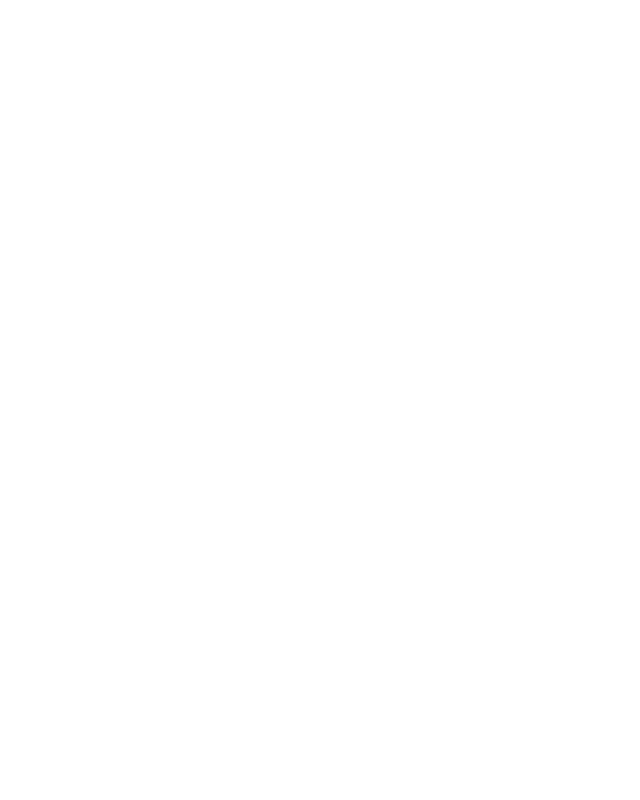
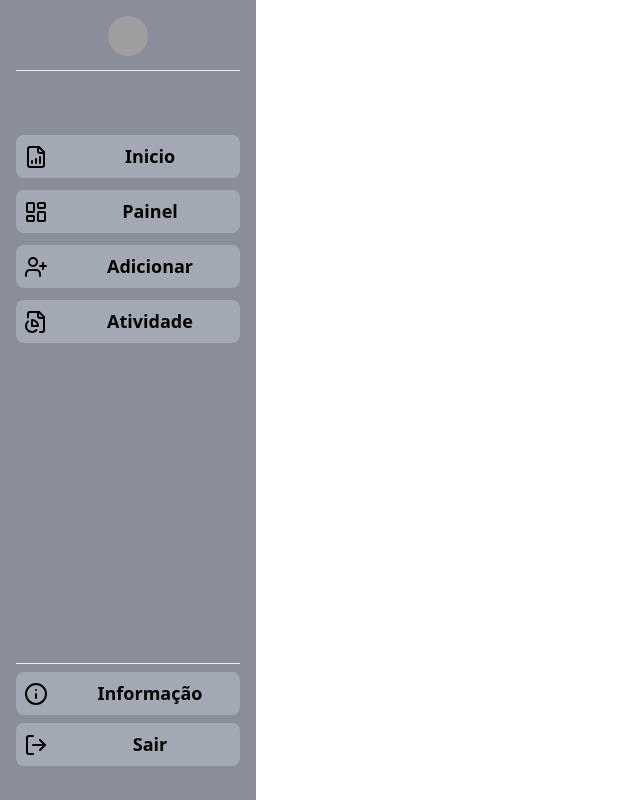
Before and after one commit to mariosalvador/Schema-Controlo-Propinas, a React (Vite) app: page / in a window 1280 px wide. Before the commit this address had no page. Shown: the whole page, without its empty margins (0-640 px from the left). Built offline with nearby package versions, Linux system fonts and the light colour scheme; grey boxes are pictures that could not be loaded.

Commit message:
Home layout scfreen ready

```diff
--- a/package.json
+++ b/package.json
@@ -10,6 +10,7 @@
     "preview": "vite preview"
   },
   "dependencies": {
+    "@radix-ui/react-avatar": "^1.0.4",
     "@radix-ui/react-slot": "^1.0.2",
     "class-variance-authority": "^0.7.0",
     "clsx": "^2.1.1",
--- a/src/Pages/auth/login/Login.tsx
+++ b/src/Pages/auth/login/Login.tsx
@@ -21,7 +21,7 @@
             </div>
 
             <div className=" w-[99%] p-3 flex flex-col justify-items-center">
-             <button type="submit" className="bg-[#6b7280] text-white  font-semibold rounded-lg w-full p-2" >Acessar</button>
+             <button type="submit" className="bg-[#6b7280cb] text-white text-[18px] font-semibold rounded-lg w-full p-2" >Acessar</button>
             </div>
 
 
--- a/src/components/input/input.tsx
+++ b/src/components/input/input.tsx
@@ -15,7 +15,7 @@
                 name={name}
                 render={({field: {ref,onBlur,onChange,value}})=>(
                     <input
-                    className="outline-none p-4 w-[100%] h-11 rounded-lg border-none text-[#222325] font-normal bg-[#ecf0f5]"
+                    className="outline-none p-4 w-[100%] h-11 rounded-lg border-none  text-[#222325] font-normal bg-[#ecf0f5]"
                       onChange={onChange}
                       onBlur={onBlur}
                       type={type}
--- a/src/components/layout/auth/AuthLayout.tsx
+++ b/src/components/layout/auth/AuthLayout.tsx
@@ -4,8 +4,8 @@
 
 export const AuthLayout = ()=>{
     return (
-        <div className="flex w-full h-[100%]  bg-[#f4f6f8]">
-            <div className="bg-white flex justify-center items-center m-auto justify-between rounded-2xl w-[55%] h-[65%] p-[10px]">
+        <div className="flex w-full h-[100%]  bg-[#ffffff5b] ">
+            <div className="bg-white flex items-center m-auto justify-between shadow-2xl rounded-2xl w-[55%] h-[65%] p-[10px]">
                 <div>
                     <Outlet/>
                 </div>
--- a/src/components/layout/home/HomeLayout.tsx
+++ b/src/components/layout/home/HomeLayout.tsx
@@ -1,9 +1,17 @@
+import { SideBar } from "@/components/sidebar/SideBar"
 import { Outlet } from "react-router-dom"
 
 export const HomeLayout =()=>{
     return(
-        <>
-            <Outlet/>
-        </>
+        <div className="flex flex-row h-[100vh] w-[100vw]">
+            <SideBar/>
+
+
+
+            <div>
+                <Outlet/>
+            </div>
+
+        </div>
     )
 }
--- a/src/components/panelAuth/panel.tsx
+++ b/src/components/panelAuth/panel.tsx
@@ -2,7 +2,7 @@
 
 export const Panel = ()=>{
     return(
-        <div className="bg-[#6b7280] w-[45%] h-[95%] rounded-r-2xl rounded-l-md mr-2	">
+        <div className="bg-[#6b7280cb] w-[45%] h-[95%] rounded-r-2xl rounded-l-md mr-2	">
 
         </div>
     )
--- /dev/null
+++ b/src/components/sidebar/SideBar.tsx
@@ -0,0 +1,30 @@
+import { Avatar, AvatarFallback, AvatarImage } from "../ui/avatar";
+import { ElementSideBar } from "./elementSideBar";
+
+import { useState } from 'react';
+
+export const SideBar = () => {
+    const [isHovered, setIsHovered] = useState(false);
+
+    return (
+        <div
+            className="w-[10%] hover:w-[20%] p-4 flex flex-col h-full bg-[#6b7280cb] transition-all duration-500 ease-in-out items-center gap-1 overflow-hidden divide-y divide-white-100 "
+            onMouseEnter={() => setIsHovered(true)}
+            onMouseLeave={() => setIsHovered(false)}
+        >
+
+            <div className="w-[50px] h-[50px] rounded-full flex justify-center">
+                <Avatar>
+                    <AvatarImage src="https://github.com/mariop06.png" alt="@shadcn" />
+                    <AvatarFallback>Mario</AvatarFallback>
+                </Avatar>
+            </div>
+
+
+
+            <ElementSideBar isHovered={isHovered} />
+
+
+        </div>
+    );
+}
--- /dev/null
+++ b/src/components/sidebar/elementSideBar.tsx
@@ -0,0 +1,61 @@
+import { FileBarChart, FilePieChart, Info, LayoutDashboard, LogOut, UserPlus } from "lucide-react";
+
+
+
+const element = [
+    {
+        icon:  <FileBarChart/>,
+        name: 'Inicio'
+    },
+    {
+        icon:  <LayoutDashboard/>,
+        name: 'Painel'
+    },
+    {
+        icon:  <UserPlus/>,
+        name: 'Adicionar'
+    },
+    {
+        icon:  <FilePieChart/>,
+        name: 'Atividade'
+    },
+]
+
+const elementBottom= [
+    {
+        icon:  <Info/>,
+        name: 'Informação'
+    },
+    {
+        icon:  <LogOut/>,
+        name: 'Sair'
+    }
+]
+
+interface ElementSideBarProps {
+    isHovered: boolean;
+}
+
+export const ElementSideBar: React.FC<ElementSideBarProps> = ({ isHovered }) => {
+    return (
+        <div className="flex flex-col gap-80 w-full max-h-max divide-y divide-white-100 ">
+            <div className="flex flex-col gap-3 w-full mt-16">
+                {element.map((element) => (
+                    <div key={element.name} className={`bg- rounded-lg p-2  flex ${isHovered ? ' bg-[#cbd5e15e] gap-5' : 'justify-center'} w-full text-[18px] font-semibold`}>
+                        <button className="flex-shrink-0">{element.icon}</button>
+                        {isHovered && <button className="flex-1 truncate">{element.name}</button>}
+                    </div>
+                ))}
+            </div>
+
+            <div  className="flex flex-col w-full " >
+                {elementBottom.map((element) => (
+                    <div key={element.name} className={`bg- rounded-lg p-2 mt-2 flex ${isHovered ? ' bg-[#cbd5e15e] gap-5' : 'justify-center'} w-full text-[18px] font-semibold`}>
+                        <button className="flex-shrink-0">{element.icon}</button>
+                        {isHovered && <button className="flex-1 truncate">{element.name}</button>}
+                    </div>
+                ))}
+            </div>
+        </div>
+    );
+}
--- /dev/null
+++ b/src/components/ui/avatar.tsx
@@ -0,0 +1,48 @@
+import * as React from "react"
+import * as AvatarPrimitive from "@radix-ui/react-avatar"
+
+import { cn } from "@/lib/utils"
+
+const Avatar = React.forwardRef<
+  React.ElementRef<typeof AvatarPrimitive.Root>,
+  React.ComponentPropsWithoutRef<typeof AvatarPrimitive.Root>
+>(({ className, ...props }, ref) => (
+  <AvatarPrimitive.Root
+    ref={ref}
+    className={cn(
+      "relative flex h-10 w-10 shrink-0 overflow-hidden rounded-full",
+      className
+    )}
+    {...props}
+  />
+))
+Avatar.displayName = AvatarPrimitive.Root.displayName
+
+const AvatarImage = React.forwardRef<
+  React.ElementRef<typeof AvatarPrimitive.Image>,
+  React.ComponentPropsWithoutRef<typeof AvatarPrimitive.Image>
+>(({ className, ...props }, ref) => (
+  <AvatarPrimitive.Image
+    ref={ref}
+    className={cn("aspect-square h-full w-full", className)}
+    {...props}
+  />
+))
+AvatarImage.displayName = AvatarPrimitive.Image.displayName
+
+const AvatarFallback = React.forwardRef<
+  React.ElementRef<typeof AvatarPrimitive.Fallback>,
+  React.ComponentPropsWithoutRef<typeof AvatarPrimitive.Fallback>
+>(({ className, ...props }, ref) => (
+  <AvatarPrimitive.Fallback
+    ref={ref}
+    className={cn(
+      "flex h-full w-full items-center justify-center rounded-full bg-slate-100 dark:bg-slate-800",
+      className
+    )}
+    {...props}
+  />
+))
+AvatarFallback.displayName = AvatarPrimitive.Fallback.displayName
+
+export { Avatar, AvatarImage, AvatarFallback }
--- a/src/routes/home/homesRoutes.tsx
+++ b/src/routes/home/homesRoutes.tsx
@@ -4,7 +4,7 @@
 
 
 export const HomesRoutes : IRouteProps={
-    path:'/home',
+    path:'/',
     element: HomeLayout,
     visibility:'public',
     children:[
```
Also changed, not shown: 1 other file (tests, documents, lock files or other folders).
